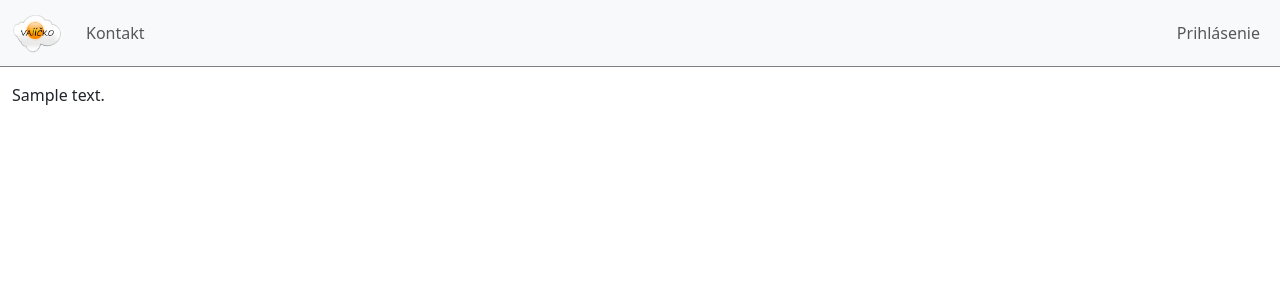
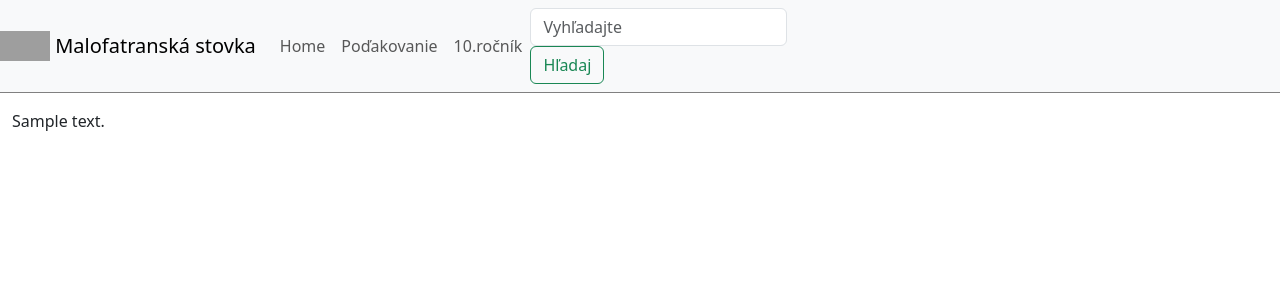
Before and after one commit to thevajko/vaiicko, a PHP site: the page made by App/Views/root.layout.view.php in a window 1280 px wide. Shown: the top 300 px of the page. Run offline with PHP 8.4, Linux system fonts and the light colour scheme; the template is opened without the code that fills it: most values are stand-ins (such as "Sample title", 1, 10 or a date in 2020); some libraries are stand-ins or nearby versions; grey boxes are pictures that could not be loaded.

Commit message:
root layout navbar and viewport for responsibility

```diff
--- a/App/Config/Configuration.php
+++ b/App/Config/Configuration.php
@@ -15,7 +15,7 @@ class Configuration
     /**
      * App name
      */
-    public const APP_NAME = 'Vaííčko MVC FW';
+    public const APP_NAME = 'Malofatranská Stovka';
     public const FW_VERSION = '2.2';
 
     /**
--- a/App/Views/root.layout.view.php
+++ b/App/Views/root.layout.view.php
@@ -8,6 +8,10 @@
 <html lang="sk">
 <head>
     <title><?= \App\Config\Configuration::APP_NAME ?></title>
+    <!-- Required meta tags -->
+    <meta charset="utf-8">
+    <meta name="viewport" content="width=device-width, initial-scale=1, shrink-to-fit=no">
+
     <link href="https://cdn.jsdelivr.net/npm/bootstrap@5.3.2/dist/css/bootstrap.min.css" rel="stylesheet"
           integrity="sha384-T3c6CoIi6uLrA9TneNEoa7RxnatzjcDSCmG1MXxSR1GAsXEV/Dwwykc2MPK8M2HN" crossorigin="anonymous">
     <script src="https://cdn.jsdelivr.net/npm/bootstrap@5.3.2/dist/js/bootstrap.bundle.min.js"
@@ -18,31 +22,24 @@
     <script src="public/js/script.js"></script>
 </head>
 <body>
-<nav class="navbar navbar-expand-sm bg-light">
-    <div class="container-fluid">
-        <a class="navbar-brand" href="<?= $link->url("home.index") ?>">
-            <img src="public/images/vaiicko_logo.png" title="<?= \App\Config\Configuration::APP_NAME ?>"
-                 title="<?= \App\Config\Configuration::APP_NAME ?>">
-        </a>
-        <ul class="navbar-nav me-auto">
-            <li class="nav-item">
-                <a class="nav-link" href="<?= $link->url("home.contact") ?>">Kontakt</a>
-            </li>
+<nav class="navbar navbar-expand-lg navbar-light bg-light">
+    <a class="navbar-brand" href="home.html">
+        <img src="public/images/logos/mf100_Logo_30x30.png" width="30" height="30" class="d-inline-block align-top" alt="Logo of MF100">
+        Malofatranská stovka
+    </a>
+    <button class="navbar-toggler" type="button" data-bs-toggle="collapse" data-bs-target="#navbarNav" aria-controls="navbarNav" aria-expanded="false" aria-label="Toggle navigation">
+        <span class="navbar-toggler-icon"></span>
+    </button>
+    <div class="collapse navbar-collapse" id="navbarNav">
+        <ul class="navbar-nav mr-auto mt-2 mt-lg-0">
+            <li class="nav-item active"><a href="<?= $link->url("home.index")?>" class="nav-link">Home</a></li>
+            <li class="nav-item"><a href="<?= $link->url("home.podakovanie")?>" class="nav-link">Poďakovanie</a></li>
+            <li class="nav-item"><a href="<?= $link->url("home.10-rocnik")?>" class="nav-link">10.ročník</a></li>
         </ul>
-        <?php if ($auth->isLogged()) { ?>
-            <span class="navbar-text">Prihlásený používateľ: <b><?= $auth->getLoggedUserName() ?></b></span>
-            <ul class="navbar-nav ms-auto">
-                <li class="nav-item">
-                    <a class="nav-link" href="<?= $link->url("auth.logout") ?>">Odhlásenie</a>
-                </li>
-            </ul>
-        <?php } else { ?>
-            <ul class="navbar-nav ms-auto">
-                <li class="nav-item">
-                    <a class="nav-link" href="<?= \App\Config\Configuration::LOGIN_URL ?>">Prihlásenie</a>
-                </li>
-            </ul>
-        <?php } ?>
+        <form class="form-inline my-2 my-lg-0">
+            <input id="searchBox" class="form-control mr-sm-2" type="search" placeholder="Vyhľadajte" aria-label="Search">
+            <button id="searchButton" class="btn btn-outline-success my-2 my-sm-0" type="submit">Hľadaj</button>
+        </form>
     </div>
 </nav>
 <div class="container-fluid mt-3">
```
